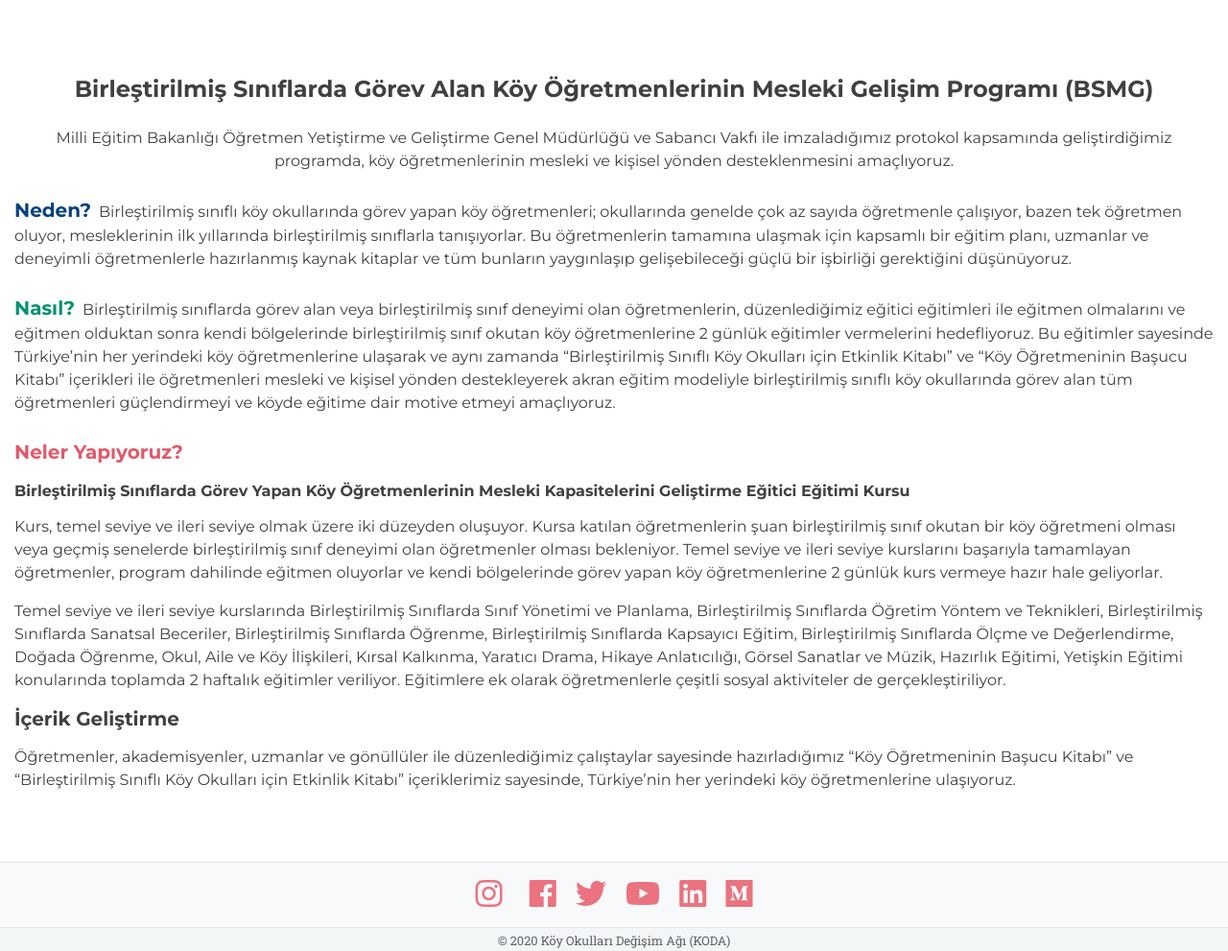
After one commit to Soyluarda/KODA-, a Django app: page /bsmg-programi/ in a window 1280 px wide. The commit adds this page. Shown: the part 701-1692 px from the top of the page at 96% size. Run offline with Django 3.2, Linux system fonts and the light colour scheme; some libraries are stand-ins or nearby versions; some web fonts are replaced.

Commit message:
bsmg programi page was done

```diff
--- a/coaching/templates/base.html
+++ b/coaching/templates/base.html
@@ -417,7 +417,6 @@
             </a>
             <div class="dropdown-menu dropdown-toggle" aria-labelledby="navbarDropdownMenuLink2">
               <a class=" js-scroll-trigger" href="{% url 'koy_ogretmenleri' %}">Köy Öğretmenleri Projesi</a>
-              <a class=" js-scroll-trigger" href="#">BSMG Programı</a>
               <a class=" js-scroll-trigger" href="{% url 'ruzgargulubultenleri' %}">Rüzgar Gülü Haber Bülteni</a>
               <a class=" js-scroll-trigger" href="{% url 'gecmis_faaliyetler' %}">Geçmiş Faaliyetler</a>
               <a class=" js-scroll-trigger" href="{% url 'koda_raporlari' %}">KODA Raporları</a>
--- /dev/null
+++ b/coaching/templates/bsmg_programi.html
@@ -0,0 +1,75 @@
+{% extends 'base.html' %}
+{% load static %}
+{% block head %}
+{% endblock %}
+
+{% block body %}
+
+
+
+<section class="page-section" style="line-height: 1.5;">
+  <div class="container">
+    <h4 class="text-center mb-4">Birleştirilmiş Sınıflarda Görev Alan Köy Öğretmenlerinin Mesleki Gelişim
+      Programı (BSMG)</h4>
+    <div class="text-center mb-4">Milli Eğitim Bakanlığı Öğretmen Yetiştirme ve Geliştirme Genel Müdürlüğü ve
+      Sabancı Vakfı ile imzaladığımız protokol kapsamında geliştirdiğimiz programda, köy
+      öğretmenlerinin mesleki ve kişisel yönden desteklenmesini amaçlıyoruz.</div>
+    <div >
+      <b class="mr-2" style="font-size: 20px;color:#034080;">Neden?</b>Birleştirilmiş sınıflı köy okullarında görev
+      yapan köy öğretmenleri;
+      okullarında genelde çok az sayıda öğretmenle çalışıyor, bazen tek öğretmen oluyor,
+      mesleklerinin ilk yıllarında birleştirilmiş sınıflarla tanışıyorlar. Bu öğretmenlerin
+      tamamına ulaşmak için kapsamlı bir eğitim planı, uzmanlar ve deneyimli
+      öğretmenlerle hazırlanmış kaynak kitaplar ve tüm bunların yaygınlaşıp gelişebileceği
+      güçlü bir işbirliği gerektiğini düşünüyoruz.
+    </div>
+    <br>
+    <div >
+      <b class="mr-2" style="font-size: 20px;color:#00926e ;">Nasıl?</b>Birleştirilmiş sınıflarda görev alan veya
+      birleştirilmiş sınıf deneyimi olan
+      öğretmenlerin, düzenlediğimiz eğitici eğitimleri ile eğitmen olmalarını ve eğitmen
+      olduktan sonra kendi bölgelerinde birleştirilmiş sınıf okutan köy öğretmenlerine 2
+      günlük eğitimler vermelerini hedefliyoruz. Bu eğitimler sayesinde Türkiye’nin her
+      yerindeki köy öğretmenlerine ulaşarak ve aynı zamanda “Birleştirilmiş Sınıflı Köy
+      Okulları için Etkinlik Kitabı” ve “Köy Öğretmeninin Başucu Kitabı” içerikleri ile
+      öğretmenleri mesleki ve kişisel yönden destekleyerek akran eğitim modeliyle
+      birleştirilmiş sınıflı köy okullarında görev alan tüm öğretmenleri güçlendirmeyi ve
+      köyde eğitime dair motive etmeyi amaçlıyoruz.
+    </div>
+    <br>
+    <div >
+      <b class="mr-2" style="font-size: 20px;color:#e45769 ;">Neler Yapıyoruz?</b>
+      <div>
+        <h6 class="my-3">Birleştirilmiş Sınıflarda Görev Yapan Köy Öğretmenlerinin Mesleki
+          Kapasitelerini Geliştirme Eğitici Eğitimi Kursu</h6>
+        <div class="mb-3">
+          Kurs, temel seviye ve ileri seviye olmak üzere iki düzeyden oluşuyor. Kursa katılan
+          öğretmenlerin şuan birleştirilmiş sınıf okutan bir köy öğretmeni olması veya geçmiş
+          senelerde birleştirilmiş sınıf deneyimi olan öğretmenler olması bekleniyor. Temel
+          seviye ve ileri seviye kurslarını başarıyla tamamlayan öğretmenler, program dahilinde
+          eğitmen oluyorlar ve kendi bölgelerinde görev yapan köy öğretmenlerine 2 günlük
+          kurs vermeye hazır hale geliyorlar.
+        </div>
+        <div>
+          Temel seviye ve ileri seviye kurslarında Birleştirilmiş Sınıflarda Sınıf Yönetimi ve
+          Planlama, Birleştirilmiş Sınıflarda Öğretim Yöntem ve Teknikleri, Birleştirilmiş
+          Sınıflarda Sanatsal Beceriler, Birleştirilmiş Sınıflarda Öğrenme, Birleştirilmiş
+          Sınıflarda Kapsayıcı Eğitim, Birleştirilmiş Sınıflarda Ölçme ve Değerlendirme,
+          Doğada Öğrenme, Okul, Aile ve Köy İlişkileri, Kırsal Kalkınma, Yaratıcı Drama,
+          Hikaye Anlatıcılığı, Görsel Sanatlar ve Müzik, Hazırlık Eğitimi, Yetişkin Eğitimi
+          konularında toplamda 2 haftalık eğitimler veriliyor. Eğitimlere ek olarak öğretmenlerle
+          çeşitli sosyal aktiviteler de gerçekleştiriliyor.
+        </div>
+      </div>
+    </div>
+    <div>
+      <h5 class="my-3">İçerik Geliştirme</h5>
+      Öğretmenler, akademisyenler, uzmanlar ve gönüllüler ile düzenlediğimiz çalıştaylar
+      sayesinde hazırladığımız “Köy Öğretmeninin Başucu Kitabı” ve “Birleştirilmiş Sınıflı
+      Köy Okulları için Etkinlik Kitabı” içeriklerimiz sayesinde, Türkiye’nin her yerindeki köy
+      öğretmenlerine ulaşıyoruz.
+    </div>
+  </div>
+</section>
+
+{% endblock %}
--- a/coaching/templates/koy_ogretmenleri_prj.html
+++ b/coaching/templates/koy_ogretmenleri_prj.html
@@ -77,9 +77,9 @@
       <div class="col-md-4 mb-4">
         <div class="card-shadow-green text-center h-100" style="border-bottom:3px solid #fab537;">
           <div class="card-title-content">
-            <h6 class="mb-3">İçerik Geliştirme</h6>
+            <h6 class="mb-3">BSMG Programı</h6>
             <div>
-              <a href="{% url 'icerik_gelistirme' %}" class="font-weight-bold"
+              <a href="{% url 'bsmg_programi' %}" class="font-weight-bold"
                 style="color:#034080 !important;">İncele<i class="fas fa-angle-double-right ml-1"></i></a>
             </div>
           </div>
--- a/coaching/urls.py
+++ b/coaching/urls.py
@@ -24,7 +24,8 @@ urlpatterns = [
     path('stratejimiz/', views.stratejimiz, name='stratejimiz'),
     path('faaliyet-raporlari/', views.faaliyet_raporlari, name='faaliyet_raporlari'),
     path('ogretmen-topluluklari/', views.ogretmen_topluluklari, name='ogretmen_topluluklari'),
-    path('icerik-gelistirme/', views.icerik_gelistirme, name='icerik_gelistirme'),
+    path('bsmg-programi/', views.bsmg_programi, name='bsmg_programi'),
+
     path('cocuk-atolyeleri/', views.cocuk_atolyeleri, name='cocuk_atolyeleri'),
     path('gecmis-faaliyetler/', views.gecmis_faaliyetler, name='gecmis_faaliyetler'),
     path('degerlerimiz/', views.degerlerimiz, name='degerlerimiz'),
--- a/coaching/views.py
+++ b/coaching/views.py
@@ -92,8 +92,8 @@ def ogretmen_topluluklari(request):
     return render(request,'ogretmen_topluluklari.html')
 
 
-def icerik_gelistirme(request):
-    return render(request,'icerik_gelistirme.html')
+def bsmg_programi(request):
+    return render(request,'bsmg_programi.html')
 
 
 def cocuk_atolyeleri(request):
```
Also changed, not shown: coaching/templates/icerik_gelistirme.html (deleted, +0 -54 lines), coaching/templates/ruzgar_gulu_haber_bultenleri.html (+7 -7 lines), coaching/templates/stratejimiz.html (+26 -42 lines).
